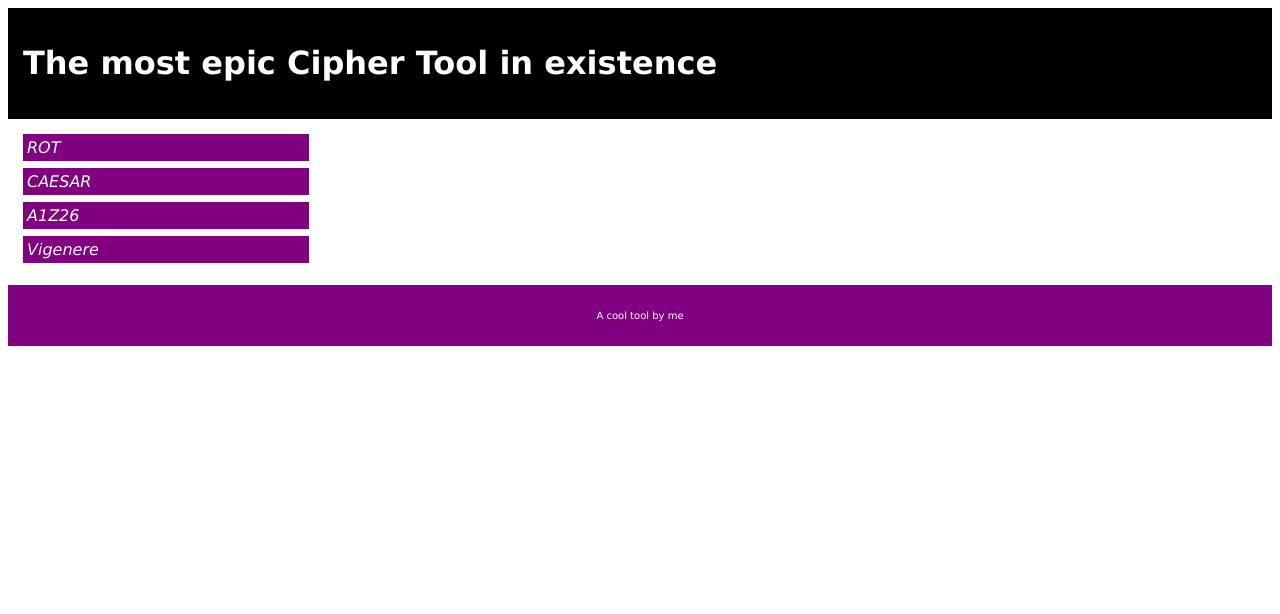
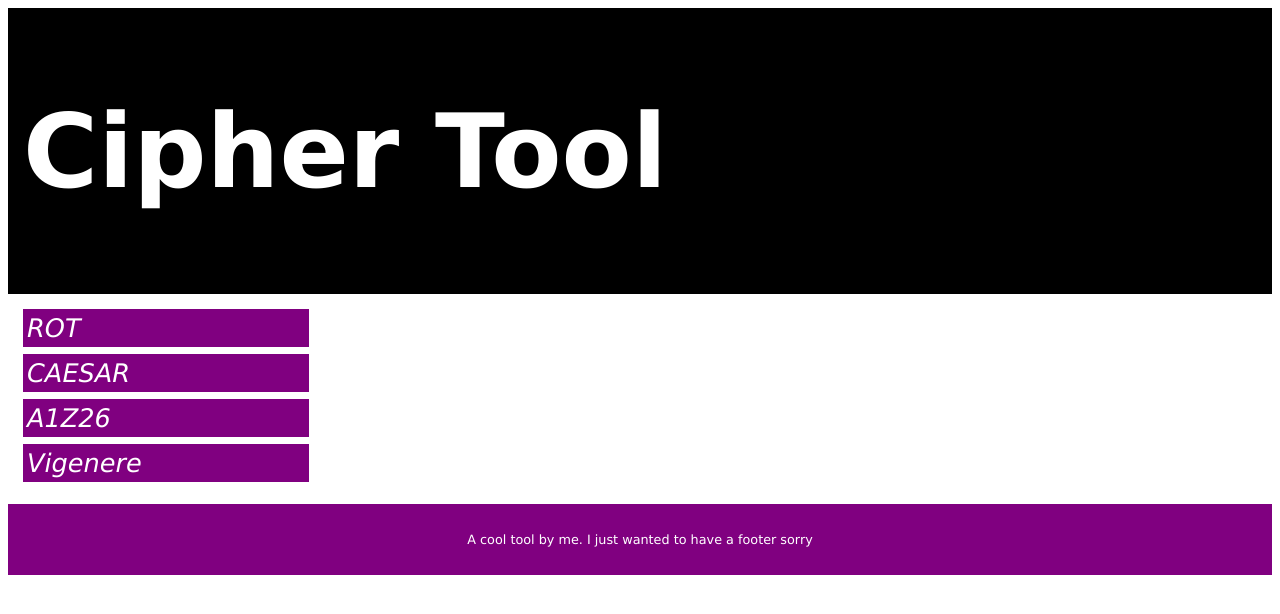
Before and after one commit to Tisciit/CipherTool, a plain HTML site: page index.html in a window 1280 px wide. Drawn offline with Linux system fonts and the light colour scheme.

Commit message:
Add files via upload

```diff
--- a/index.html
+++ b/index.html
@@ -10,7 +10,7 @@
 
 <body>
     <div class="header">
-        <h1>The most epic Cipher Tool in existence</h1>
+        <h1>Cipher Tool</h1>
     </div>
 
     <div class="row">
@@ -22,7 +22,7 @@
     </div>
 
     <div class="footer">
-        <p>A cool tool by me</p>
+        <p>A cool tool by me. I just wanted to have a footer sorry</p>
     </div>
 </body>
 
--- a/style.css
+++ b/style.css
@@ -15,12 +15,14 @@
 
 html {
     font-family: 'Lucida Sans', 'Lucida Sans Regular', 'Lucida Grande', 'Lucida Sans Unicode', Geneva, Verdana, sans-serif;
+    font-size: 2vw;
 }
 
 .header {
     background-color: black;
     color: white;
     padding: 15px;
+    font-size: 4vw;
 }
 
 .menu ul {
@@ -47,7 +49,7 @@ html {
     color: white;
     padding: 15px;
     text-align: center;
-    font-size: 10px;
+    font-size: 1vw;
 }
 
 /* Mobile First*/
```
